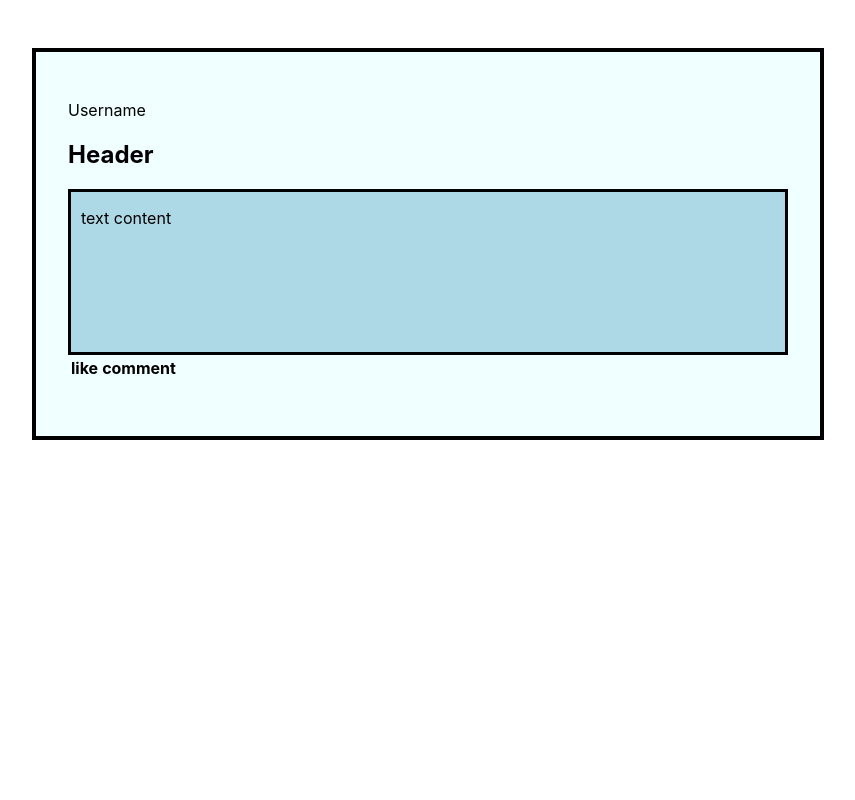
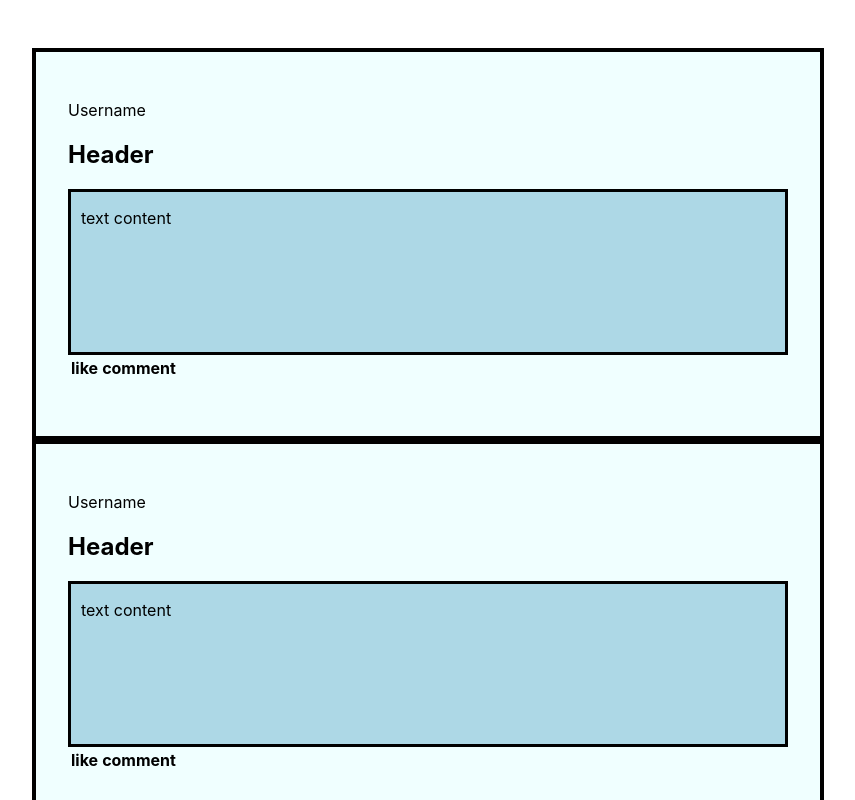
Before and after one commit to jennyton88/reactapp2, a React (Create React App) app in the folder client/: page / in a window 1280 px wide. Shown: the top 800 px of the page, without its empty margins (212-1067 px from the left). Built offline with nearby package versions, Linux system fonts and the light colour scheme.

Commit message:
Added more boxed content

```diff
--- a/client/src/App.js
+++ b/client/src/App.js
@@ -4,6 +4,10 @@ import './App.css';
 function App() {
   return (
     <div className="App">
+      <BoxedContent />
+
+      <BoxedContent />
+
       <BoxedContent />
     </div>
   );
```
